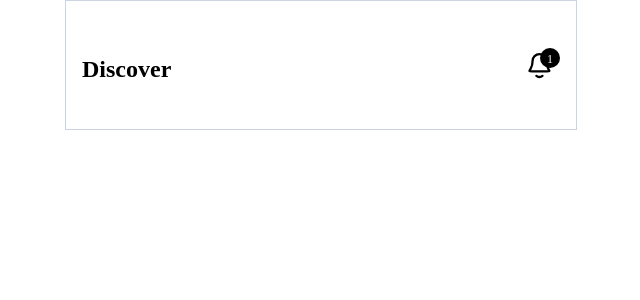
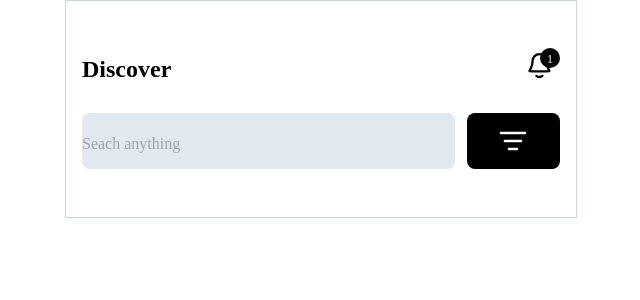
Before and after one commit to boyeoffice/istore, a Next.js app: page / in a window 1280 px wide. Shown: the top 300 px of the page, without its empty margins (319-959 px from the left). Built offline with nearby package versions, Linux system fonts and the light colour scheme.

Commit message:
implementing search bar

```diff
--- /dev/null
+++ b/src/components/icons/Filter.jsx
@@ -0,0 +1,7 @@
+export default function Filter () {
+  return (
+    <svg width="32" height="32" viewBox="0 0 24 24" fill="none" xmlns="http://www.w3.org/2000/svg">
+      <path d="M6 12H18M3 6H21M9 18H15" stroke="white" stroke-width="2" stroke-linecap="round" stroke-linejoin="round"/>
+    </svg>
+  )
+}
--- a/src/pages/index.tsx
+++ b/src/pages/index.tsx
@@ -3,6 +3,7 @@ import Image from 'next/image'
 import { Inter } from '@next/font/google'
 import styles from '@/styles/Home.module.css'
 import BellIcon from '../components/icons/Bell'
+import FilterIcon from '../components/icons/Filter'
 
 
 const inter = Inter({ subsets: ['latin'] })
@@ -24,6 +25,17 @@ export default function Home() {
             <div className={`${styles.count} bg-black text-white rounded-full text-center w-5 h-5 text-xs absolute`}>1</div>
           </div>
         </nav>
+        <div className="flex justify-between h-auto pt-4 pb-4">
+          <div className="bg-slate-200 h-14 rounded-lg w-4/5">
+            <div></div>
+            <div className="h-full">
+              <input type="text" className="bg-transparent text-justify h-full" placeholder="Seach anything"/>
+            </div>
+          </div>
+          <div className="h-14 w-1/5 ml-3 bg-black flex justify-center items-center rounded-lg">
+            <FilterIcon />
+          </div>
+        </div>
       </div>
     </>
   )
```
